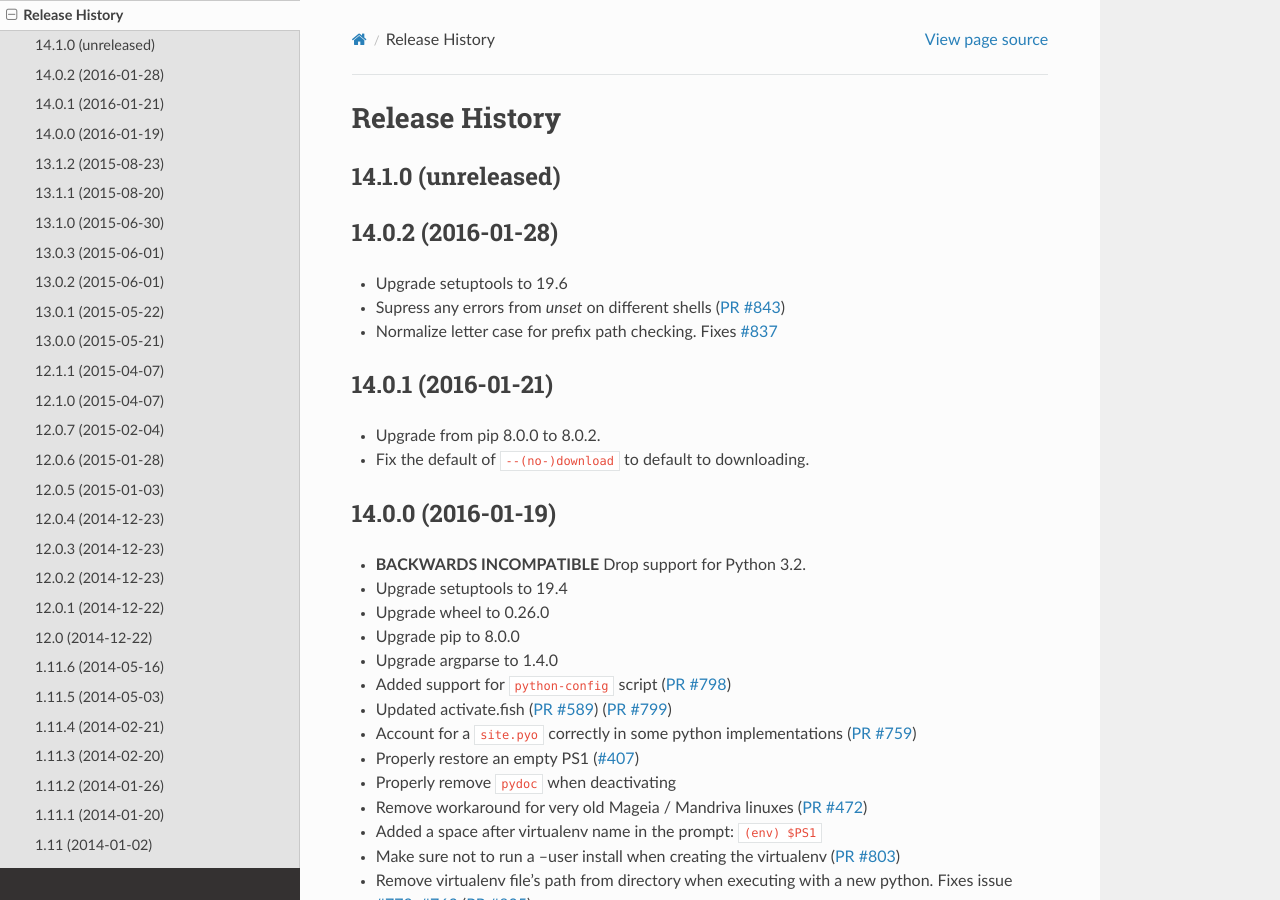
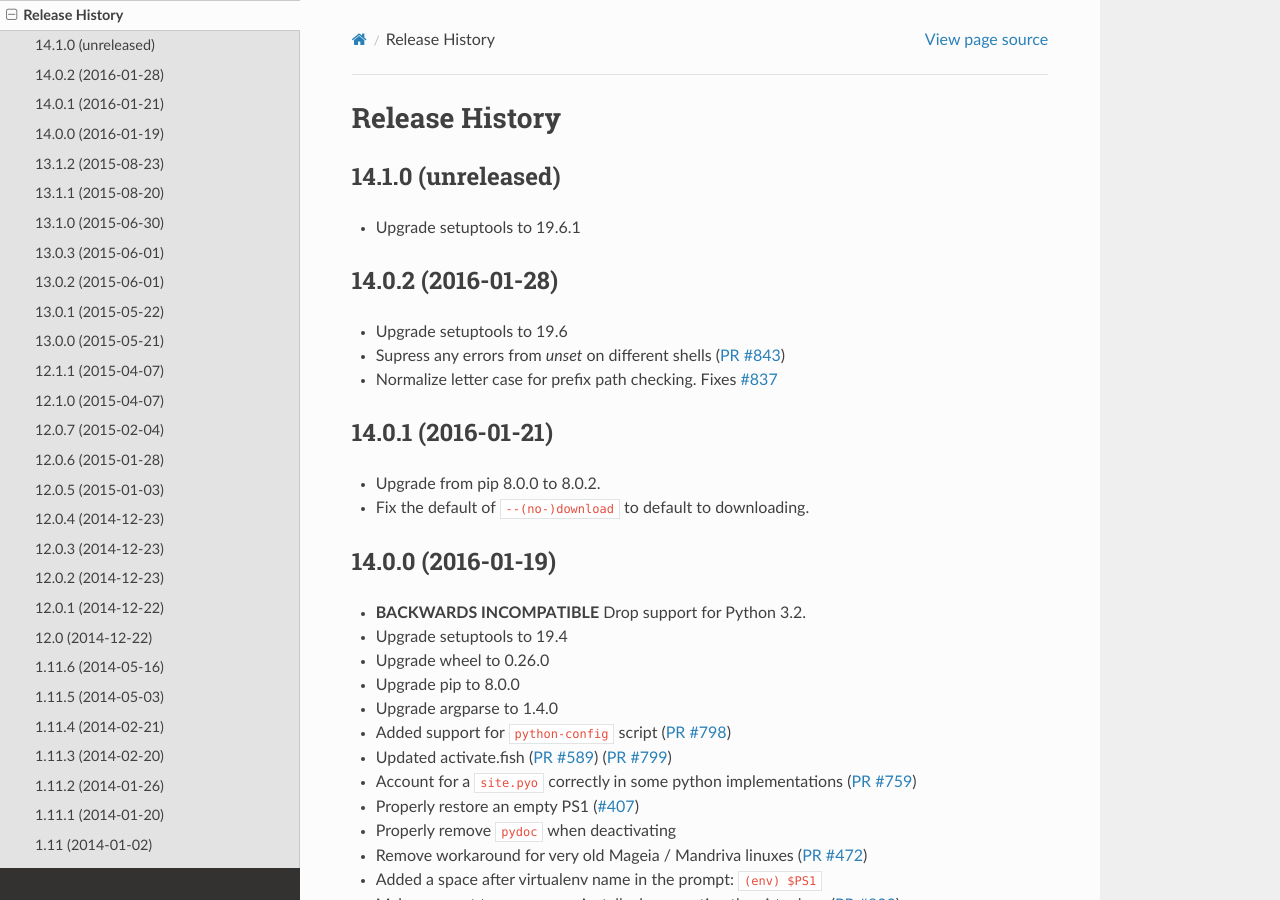
Before and after one commit to pypa/virtualenv, a Sphinx documentation site: the page built from docs/changes.rst, in a window 1280 px wide and 900 px high. Built offline with Sphinx 7.4.7 and the Read the Docs theme 2.0.0, drawn with Linux system fonts in a browser that asks for light colours.

Commit message:
Update setuptools to 19.6.1

```diff
--- a/docs/changes.rst
+++ b/docs/changes.rst
@@ -3,6 +3,8 @@ Release History
 
 14.1.0 (unreleased)
 -------------------
+
+* Upgrade setuptools to 19.6.1
 
 
 14.0.2 (2016-01-28)
@@ -13,6 +15,7 @@ Release History
 * Supress any errors from `unset` on different shells (:pull:`843`)
 
 * Normalize letter case for prefix path checking. Fixes :issue:`837`
+
 
 14.0.1 (2016-01-21)
 -------------------
@@ -69,6 +72,7 @@ Release History
 
 * Upgrade pip to 7.1.2.
 
+
 13.1.1 (2015-08-20)
 -------------------
 
@@ -77,6 +81,7 @@ Release History
 * Upgrade setuptools to 18.2.
 
 * Make the activate script safe to use when bash is running with ``-u``.
+
 
 13.1.0 (2015-06-30)
 -------------------
```
Also changed, not shown: 2 other files.
